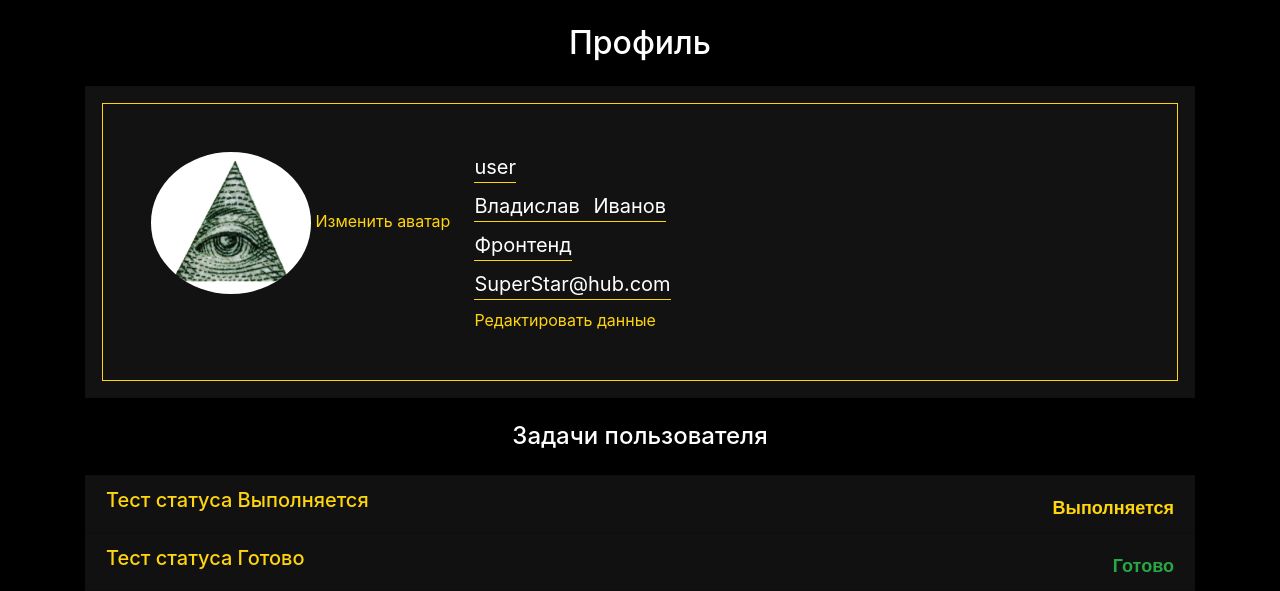
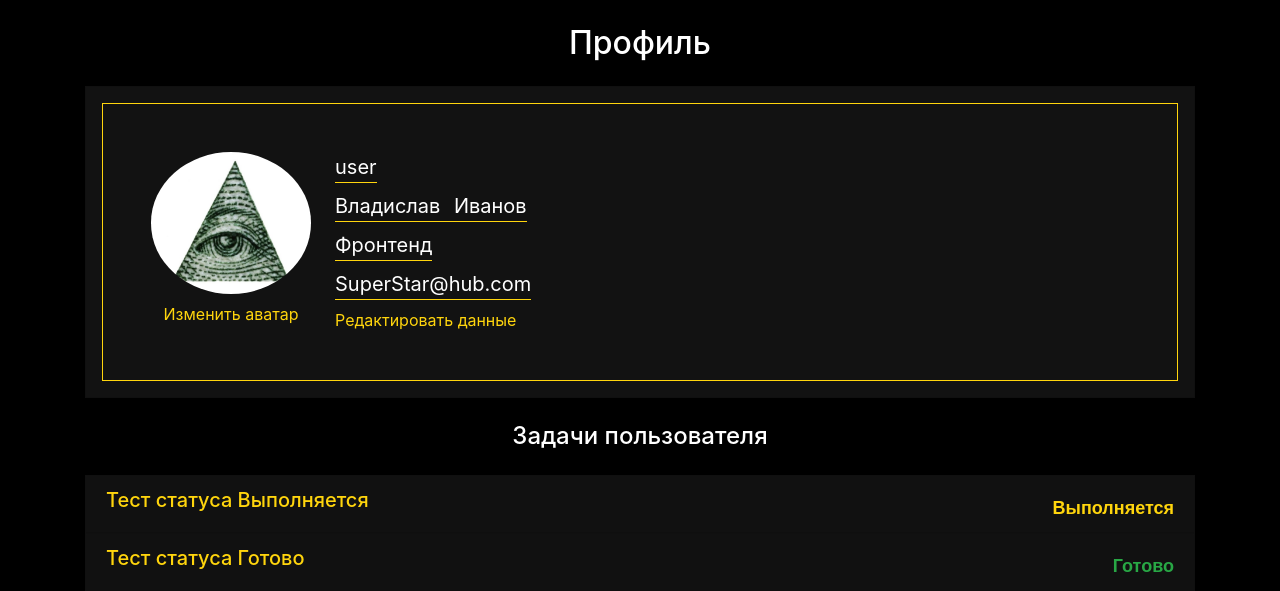
Before and after one commit to Ivanov-Vladislav/DataBase, a Django app: page /profile in a window 1280 px wide. Shown: the part 90-681 px from the top of the page. Run offline with Django 3.2, Linux system fonts and the light colour scheme; a user stored in the database is signed in; data comes from the database, SQL or seed files in the repository.

Commit message:
Link down avatar

```diff
--- a/main/templates/main/profile.html
+++ b/main/templates/main/profile.html
@@ -11,7 +11,7 @@
     <div class="d-flex border border-warning p-5">
       <div>
         <img class="avatar-profile" src="{{ self_human.avatar.url }}" alt="avatar">
-        <a class="text-warning text-decoration-none" href="edit_avatar">Изменить аватар</a>
+        <a class="text-warning text-decoration-none d-block text-center mt-2" href="edit_avatar">Изменить аватар</a>
       </div>
       <div class="text-white ml-4">
         <div class="mb-2 d-flex title-profile">
```
